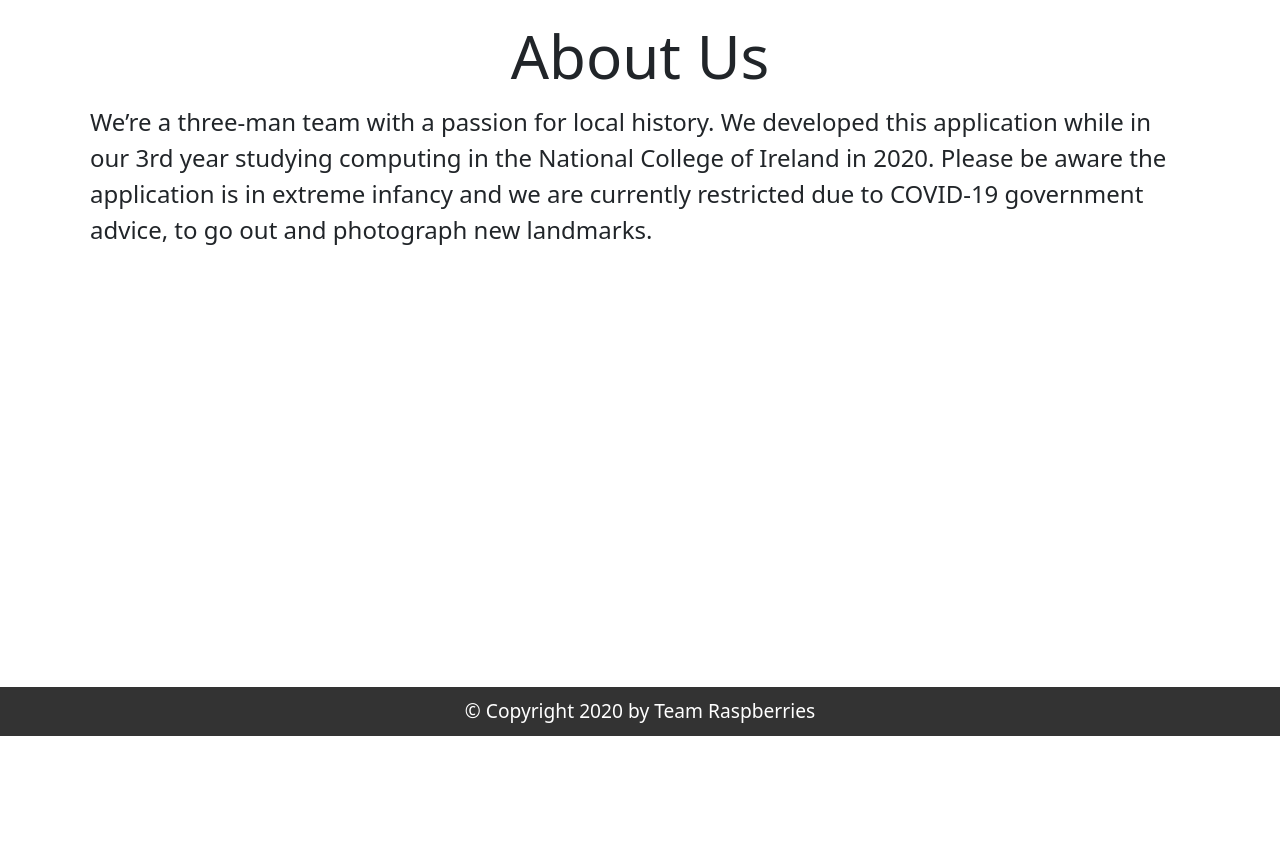
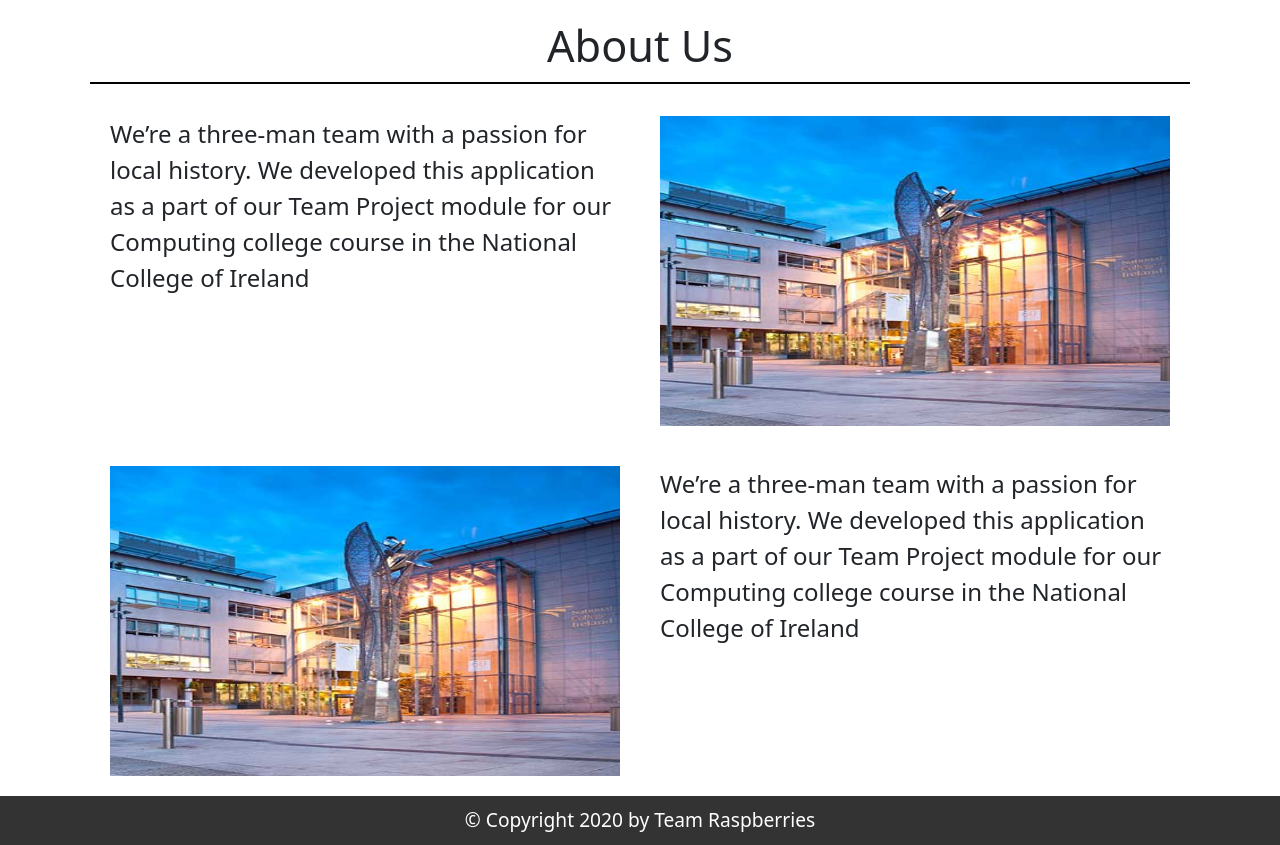
Before and after one commit to jordan-git/landmark-app, a PHP site: template src/templates/about-us.twig in a window 1280 px wide. Shown: the part 64-909 px from the top of the page. Before the commit the page ends 800 px from the top, so only its background shows below. Run offline with PHP 8.4, Linux system fonts and the light colour scheme; the template is opened without the code that fills it, so the values that code supplies are empty; some libraries are stand-ins or nearby versions.

Commit message:
FAQ/About changes

```diff
--- a/src/public/css/about-us.css
+++ b/src/public/css/about-us.css
@@ -8,4 +8,19 @@
 
 h1 {
     text-align: center;
+    font-size: 1.8rem;
 }
+
+.about-container {
+    display: flex;
+    flex-wrap: wrap;
+}
+
+.about-container > * {
+    padding: 20px;
+    flex: 50%;
+}
+
+.about-container img {
+    max-height: 350px;
+}
--- a/src/public/css/faq.css
+++ b/src/public/css/faq.css
@@ -8,6 +8,7 @@
 
 h1 {
     text-align: center;
+    font-size: 1.8rem;
 }
 
 .accordion {
--- a/src/public/css/main.css
+++ b/src/public/css/main.css
@@ -60,3 +60,8 @@ footer {
 .flex {
     display: flex;
 }
+
+.heading {
+    padding-bottom: 10px;
+    border-bottom: 2px solid black;
+}
--- a/src/templates/about-us.twig
+++ b/src/templates/about-us.twig
@@ -10,7 +10,12 @@
 
 {% block content %}
     <div class="about-us">
-        <h1>About Us</h1>
-        <p>We’re a three-man team with a passion for local history. We developed this application while in our 3rd year studying computing in the National College of Ireland in 2020. Please be aware the application is in extreme infancy and we are currently restricted due to COVID-19 government advice, to go out and photograph new landmarks.   </p>
+        <h1 class="heading">About Us</h1>
+        <section class="about-container">
+            <p>We’re a three-man team with a passion for local history. We developed this application as a part of our Team Project module for our Computing college course in the National College of Ireland</p>
+            <img src="/images/nci.jpg" />
+            <img src="/images/nci.jpg" />
+            <p>We’re a three-man team with a passion for local history. We developed this application as a part of our Team Project module for our Computing college course in the National College of Ireland</p>
+        </section>
     </div>
 {% endblock %}
--- a/src/templates/faq.twig
+++ b/src/templates/faq.twig
@@ -10,7 +10,7 @@
 
 {% block content %}
 <div class="faq">
-    <h1>Frequently Asked Questions</h1>
+    <h1 class="heading">Frequently Asked Questions</h1>
     <div class="accordion accordion-flush" id="accordionFlushExample">
         <div class="accordion-item">
             <h2 class="accordion-header" id="flush-headingOne">
```
Also changed, not shown: src/public/images/nci.jpg (added).
